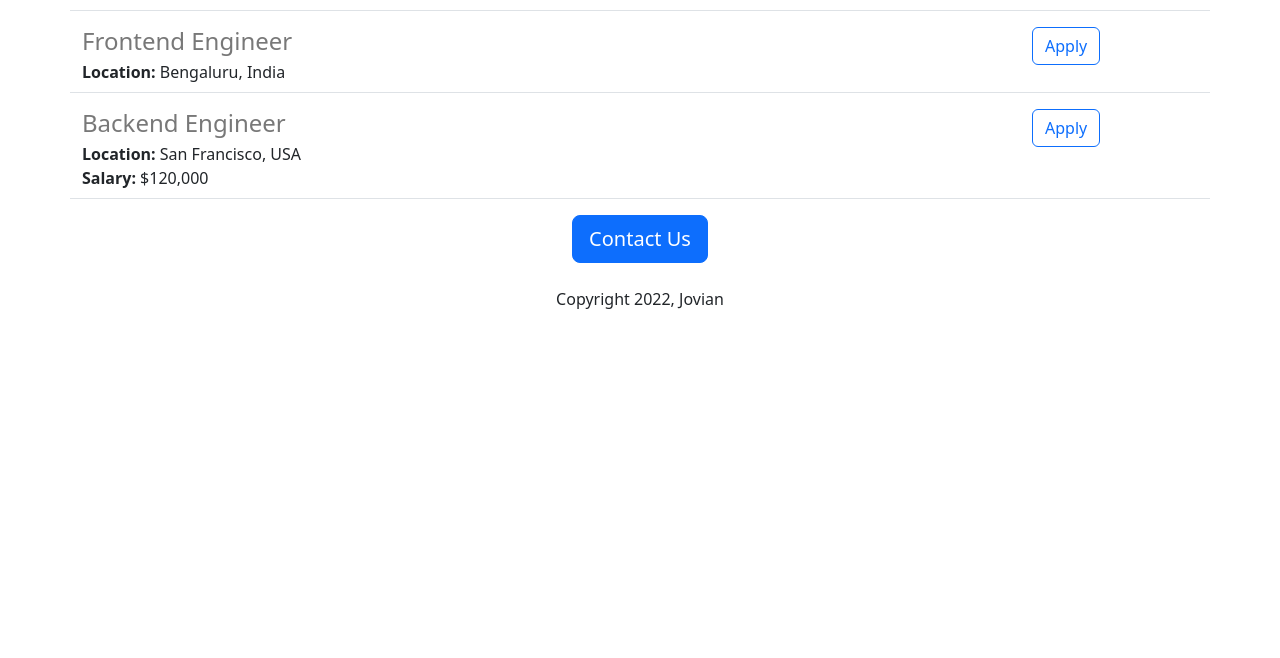
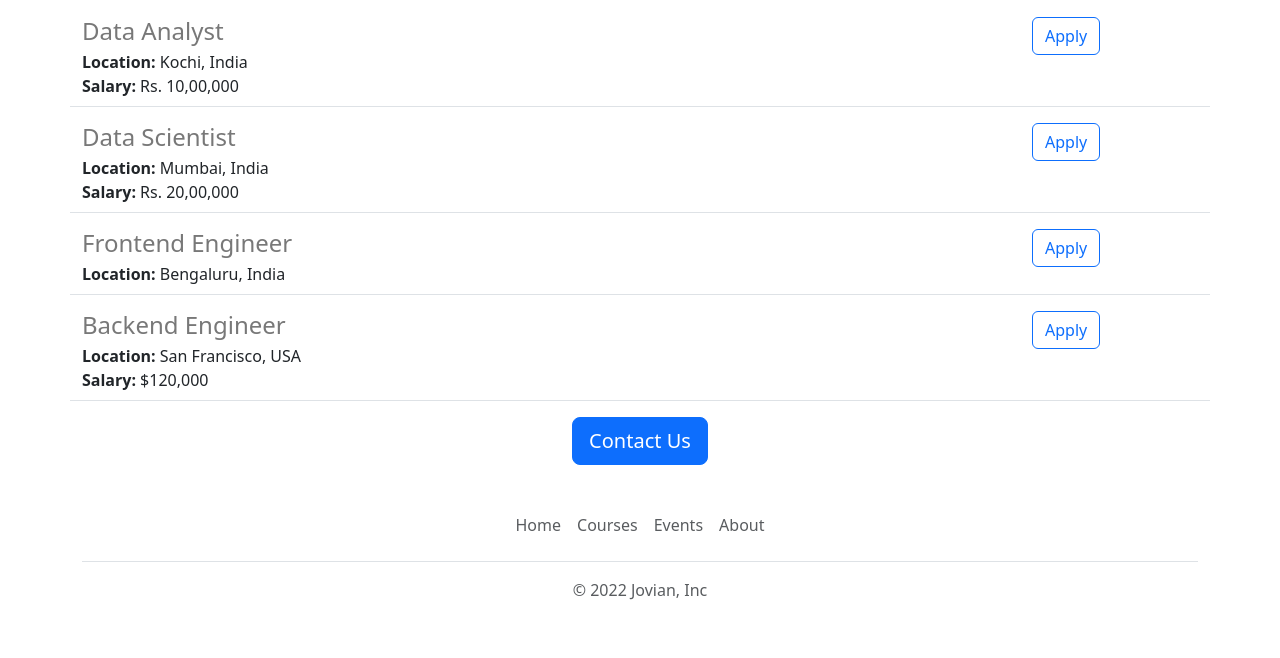
Before and after one commit to mjavadev/Jovian-Careers-Website, a Flask app: page / in a window 1280 px wide. Shown: the part 893-1551 px from the top of the page. Before the commit the page ends 1202 px from the top, so only its background shows below. Run offline with Flask 3, Linux system fonts and the light colour scheme.

Commit message:
functional and aesthetic improvements

```diff
--- /dev/null
+++ b/templates/footer.html
@@ -0,0 +1,12 @@
+<div class="container">
+  <footer class="py-3 my-4">
+    <ul class="nav justify-content-center border-bottom pb-3 mb-3">
+      <li class="nav-item"><a href="https://www.jovian.ai" target="_blank" class="nav-link px-2 text-body-secondary">Home</a></li>
+      <li class="nav-item"><a href="https://www.jovian.ai/learn" target="_blank" class="nav-link px-2 text-body-secondary">Courses</a></li>
+      <li class="nav-item"><a href="https://www.jovian.ai/events" target="_blank" class="nav-link px-2 text-body-secondary">Events</a></li>
+      <li class="nav-item"><a href="https://www.jovian.ai/about" target="_blank" class="nav-link px-2 text-body-secondary">About</a></li>
+
+    </ul>
+    <p class="text-center text-body-secondary">&copy; 2022 Jovian, Inc</p>
+  </footer>
+</div>
--- a/templates/home.html
+++ b/templates/home.html
@@ -11,16 +11,25 @@
       height:360px;
       width:100%;
       object-fit:cover;
+      margin-bottom:16px;
     }
   </style>
   </head>
 
   <body>
+    <img class="img-fluid" id="banner" src="https://4b239c05-4435-4748-99a6-bb6fa75c4c9b-00-d5j0gtysgg7g.sisko.replit.dev/static/banner.jpg">
+    {% include 'nav.html' %}
     <div class="container">
     <h1 class="text-center mt-2 mb-4">{{company_name}} Careers</h1>
-    <img class="img-fluid" id="banner" src="https://4b239c05-4435-4748-99a6-bb6fa75c4c9b-00-d5j0gtysgg7g.sisko.replit.dev/static/banner.jpg">
-    <h2 class="text-center mt-2 mb-4">About Jovian</h2>
+
+   <div class="row" style="margin-bottom:16px;">
+     <div class="col-md-6">
     <p class="lead">Lorem ipsum dolor sit amet, consectetur adipiscing elit, sed do eiusmod tempor incididunt ut labore et dolore magna aliqua. Ut enim ad minim veniam, quis nostrud exercitation ullamco laboris nisi ut aliquip ex ea commodo consequat. Duis aute irure dolor in reprehenderit in voluptate velit esse cillum dolore eu fugiat nulla pariatur. Excepteur sint occaecat cupidatat non proident, sunt in culpa qui officia deserunt mollit anim id est laborum.</p>
+   </div>
+     <div class="d-none d-md-block col-md-6">
+     <img src="/static/work.jpg" style="height:320px;border-radius:4px;">
+       </div>
+      </div>
     <h2 class="text-center mt-2 mb-4">Open Positions</h2>
 
       {% for job in jobs %}
@@ -28,10 +37,11 @@
       {% endfor %}
 
     <div class="text-center">
-    <button class="btn btn-primary btn-lg">Contact Us</button>
-    <p class="mt-4">Copyright 2022, Jovian</p>
+    <a href="mailto:sundar@google.com?subject=Questions%20about%20job%20openings&body=My%20Name%20%3A%20%3Cyour%20name%20here%3E%0D%0A%0D%0AMy%20Question%20%3A%20%3Cyour%20question%20here%3E" class="btn btn-primary btn-lg">Contact Us</a>
+
     </div>
       </div>
+    {% include 'footer.html' %}
   </body>
 
 </html>
--- a/templates/jobitem.html
+++ b/templates/jobitem.html
@@ -16,6 +16,7 @@
   {% endif %}
     </div>
   <div class="col-2">
-  <button type="button" class="btn btn-outline-primary ">Apply</button>
+  <a href="mailto:sundar@google.com?subject=Application%20for%20{{job['title']}}&body=My%20Name%20%3A%20%3Cyour%20name%20here%3E%0D%0A%0D%0AMy%20Resume%20link%20%3A%20%3Cresume%20link%3E%0D%0A%0D%0AMy%20LinkedIn%20link%20%3A%20%3Clinkedin%20link%3E"
+    type="button" class="btn btn-outline-primary ">Apply</a>
   </div>
 </div>
--- /dev/null
+++ b/templates/nav.html
@@ -0,0 +1,9 @@
+<nav class="navbar shadow-sm fixed-top bg-white ">
+  <div class="container-fluid">
+    <a class="navbar-brand" href="#">
+      <img src="/static/bootstrap.svg" alt="Logo" width="30" height="24" class="d-inline-block align-text-top">
+      Jovian
+    </a>
+  </div>
+</nav>
+<div style="height:56px;"></div>
```
Also changed, not shown: static/bootstrap.svg (added), 1 other file.
